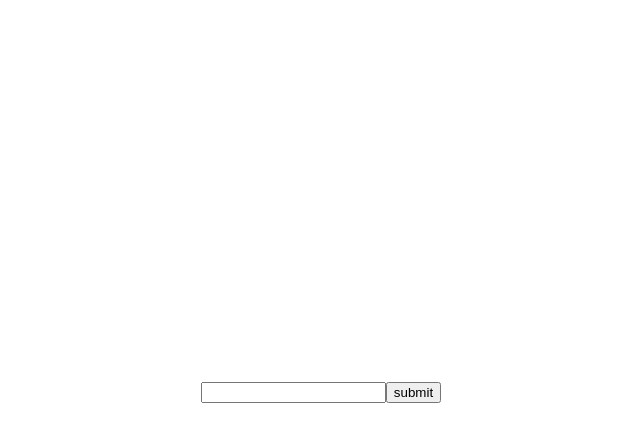
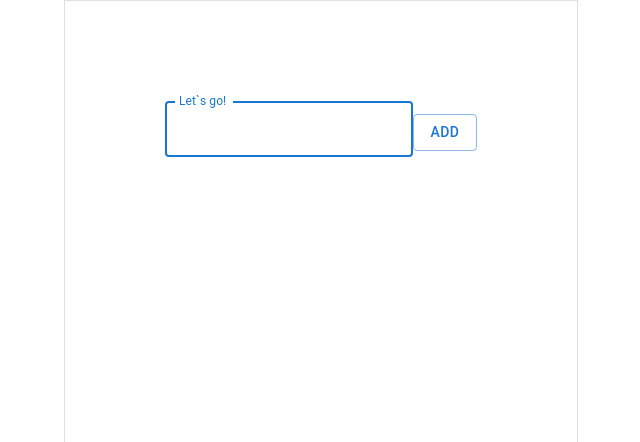
Before and after one commit to ElizPN/todo-list, a React (Create React App) app: page / in a window 1280 px wide. Shown: the top 442 px of the page, without its empty margins (319-959 px from the left). Built offline with nearby package versions, Linux system fonts and the light colour scheme.

Commit message:
add styled input and papper

```diff
--- a/src/CkeckboxList.tsx
+++ b/src/CkeckboxList.tsx
@@ -10,6 +10,10 @@ import IconButton from "@mui/material/IconButton";
 import Box from "@mui/material/Box";
 import Grid from "@mui/material/Grid";
 import Zoom from "@mui/material/Zoom/Zoom";
+import TextField from "@mui/material/TextField";
+import Button from "@mui/material/Button";
+import Paper from "@mui/material/Paper";
+import { styled } from "@mui/material/styles";
 
 interface Item {
   text: string;
@@ -39,6 +43,15 @@ function toggleRemoveProperty(arr: Item[], itemIndex: number) {
 
   return copyArr;
 }
+
+const StyledPaper = styled(Paper)(({ theme }) => ({
+  ...theme.typography.body2,
+  textAlign: "center",
+  color: theme.palette.text.secondary,
+  height: "700px",
+  lineHeight: "60px",
+  padding: "100px",
+}));
 
 export default function CheckboxList() {
   const [toDolist, setTodolist] = useState<Item[]>([]);
@@ -76,11 +89,17 @@ export default function CheckboxList() {
       style={{ minHeight: "100vh" }}
     >
       <Box>
-        <input
+        <StyledPaper variant='outlined' elevation={24} square>
+          <TextField
+            label='Let`s go!'
+            color='primary'
+            focused
             value={inputValue}
             onChange={(event) => setInputValue(event.target.value)}
           />
-        <button onClick={addItemToList}> submit</button>
+          <Button variant='outlined' onClick={addItemToList}>
+            Add
+          </Button>
 
           <List
             sx={{ width: "100%", maxWidth: 360, bgcolor: "background.paper" }}
@@ -116,6 +135,7 @@ export default function CheckboxList() {
               );
             })}
           </List>
+        </StyledPaper>
       </Box>
     </Grid>
   );
```
Lines whose indentation alone changed are shown as unchanged.
